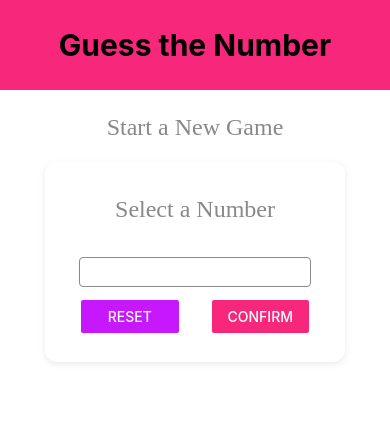
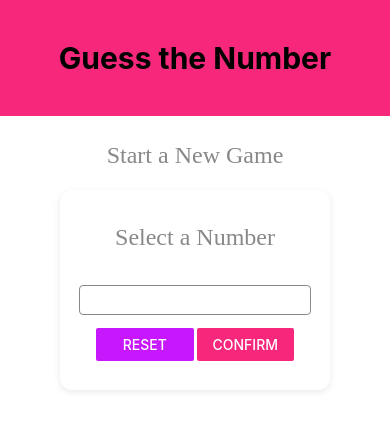
Before and after one commit to ghigbie/NumberGuessingGame, a React Native app: screen / in a window 390 px wide. Shown: the top 430 px of the page. Built offline with nearby package versions, Linux system fonts and the light colour scheme.

Commit message:
Embed views

```diff
--- a/app.json
+++ b/app.json
@@ -1,4 +1,5 @@
 {
   "name": "NumberGuessGame",
-  "displayName": "NumberGuessGame"
+  "displayName": "NumberGuessGame",
+  "orientation": "default"
 }
--- a/screens/GameOverScreen.js
+++ b/screens/GameOverScreen.js
@@ -20,7 +20,7 @@ const GameOverScreen = ({guessRounds, userNumber, onStartGame}) => {
   return (
     <View style={styles.container}>
       <ScrollView
-        contentContainerStyles={styles.scrollView}
+        contentContainerStyle={styles.scrollView}
         showsVerticalScrollIndicator={true}>
         <View style={styles.centerContainer}>
           <TitleText style={styles.text}>Game Over!</TitleText>
--- a/screens/StartGameScreen.js
+++ b/screens/StartGameScreen.js
@@ -6,6 +6,7 @@ import {
   Keyboard,
   Alert,
   Dimensions,
+  ScrollView,
 } from 'react-native';
 import Colors from './../constants/colors';
 import Card from './../components/Card';
@@ -51,7 +52,9 @@ const StartGameScreen = ({onStartGame}) => {
   };
 
   return (
-    <View style={styles.container}>
+    <View style={styles.outerContainer}>
+      <ScrollView contentContainerStyle={styles.scrollView}>
+        <View style={styles.innerContainer}>
           <TitleText style={styles.title}>Start a New Game</TitleText>
           <Card style={styles.inputContainer}>
             <BodyText style={styles.title}>Select a Number</BodyText>
@@ -98,16 +101,22 @@ const StartGameScreen = ({onStartGame}) => {
             </Card>
           )}
         </View>
+      </ScrollView>
+    </View>
   );
 };
 
 const styles = StyleSheet.create({
-  container: {
-    flex: 1,
-    padding: 12,
+  outerContainer: {
+    height: Dimensions.get('window').height,
     alignItems: 'center',
-    justifyContent: 'flex-start',
+    marginHorizontal: 8,
+    marginVertical: Dimensions.get('window').height * 0.0175,
   },
+  innerContainer: {
+    alignItems: 'center',
+  },
+  scrollView: {},
   title: {
     color: Colors.softGrey,
     fontSize: 24,
```
Lines whose indentation alone changed are shown as unchanged.
